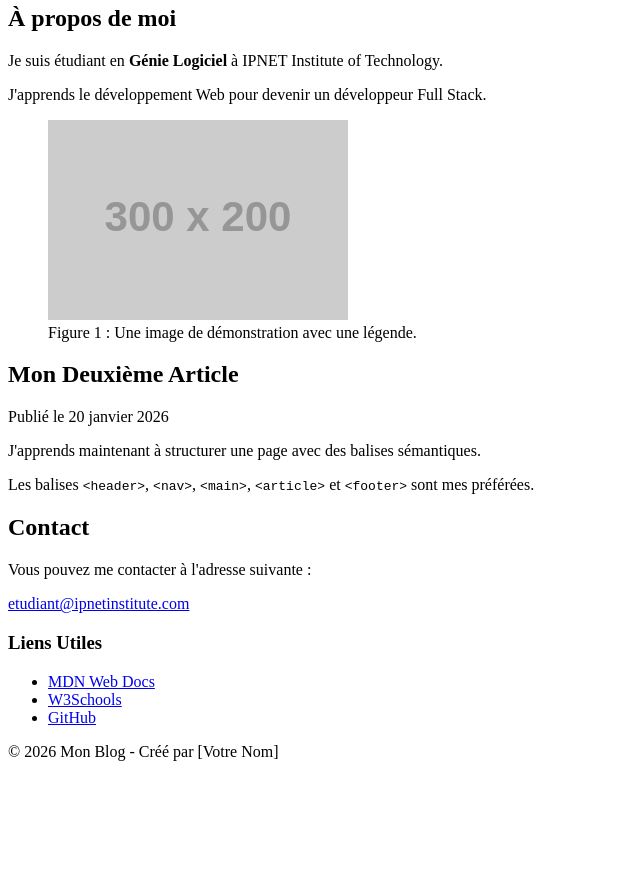
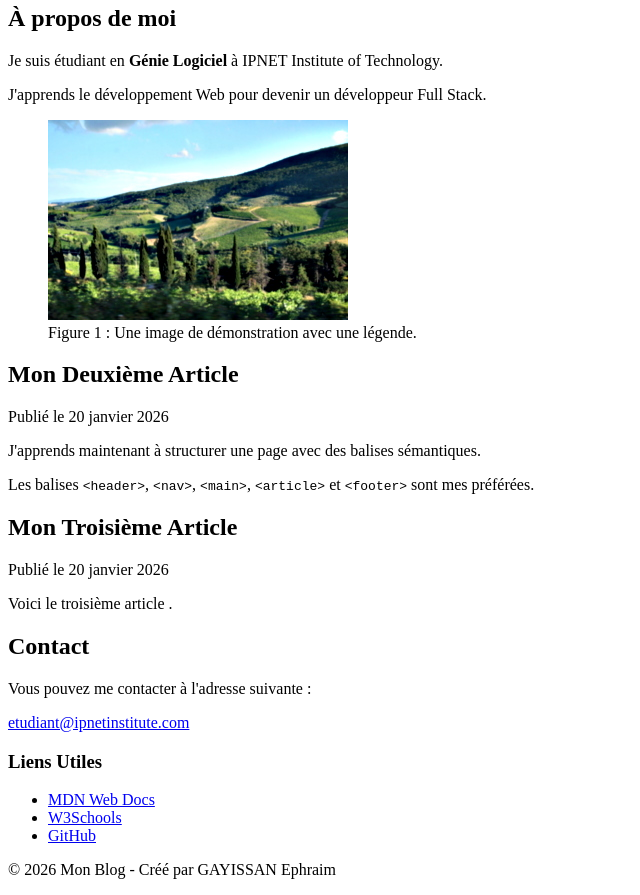
Before and after one commit to Ephraim-Gayissan/ipnet-it130-ephraim, a plain HTML site: page blog.html in a window 1280 px wide. Shown: the part 320-1215 px from the top of the page, without its empty margins (0-640 px from the left). Before the commit the page ends 1097 px from the top, so only its background shows below. Drawn offline with Linux system fonts and the light colour scheme; placeholder pictures from the web are drawn by us.

Commit message:
Ajout d'une image

```diff
--- a/blog.html
+++ b/blog.html
@@ -43,7 +43,7 @@
         </p>
         <figure>
           <img
-            src="https://via.placeholder.com/300x200"
+            src="photo.jpg"
             alt="Image de démonstration montrant un paysage"
           />
           <figcaption>
@@ -62,6 +62,11 @@
             <code>&lt;main&gt;</code>, <code>&lt;article&gt;</code> et
             <code>&lt;footer&gt;</code> sont mes préférées.
           </p>
+        </article>
+        <article>
+          <h2>Mon Troisième Article</h2>
+          <p>Publié le <time datetime="2026-01-20">20 janvier 2026</time></p>
+          <p>Voici le troisième article .</p>
         </article>
       </section>
       <section id="contact">
@@ -90,7 +95,7 @@
     </main>
     <!-- Pied de page -->
     <footer>
-      <p>© 2026 Mon Blog - Créé par [Votre Nom]</p>
+      <p>© 2026 Mon Blog - Créé par GAYISSAN Ephraim</p>
     </footer>
   </body>
 </html>
```
Also changed, not shown: photo.jpg (added).
